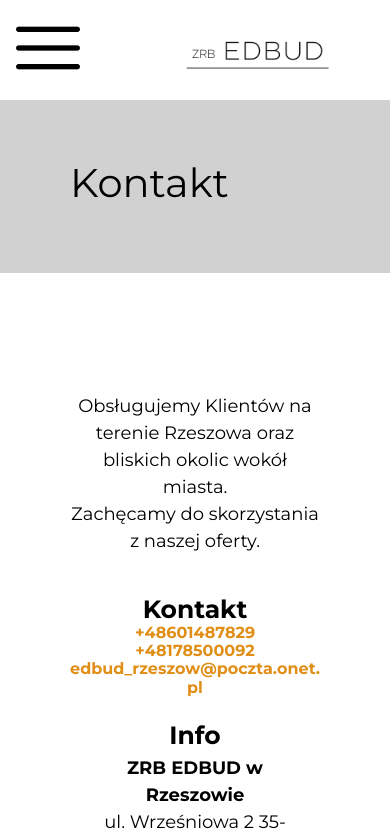
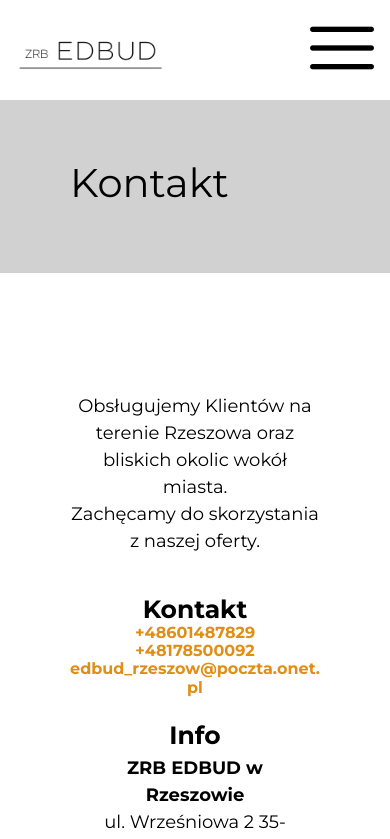
Before and after one commit to kingatos/apex-page-react, a React (Create React App) app: page /#/kontakt in a window 390 px wide. Shown: the top 839 px of the page. Built offline with nearby package versions, Linux system fonts and the light colour scheme.

Commit message:
added styled to function mobileMenu

```diff
--- a/src/common/Menu/index.js
+++ b/src/common/Menu/index.js
@@ -55,9 +55,6 @@
   if (isMobile) {
     return (
       <WrapperBurgerImage>
-        <ImageBurgerButton onClick={handleClick}>
-          <img src={burgerImage} alt="button" />
-        </ImageBurgerButton>
         <ItemMenu>
           <StyledNavLink to="/">
             <HomeIcon />
@@ -69,7 +66,9 @@
               <StyledMobileNavLink to="/o-firmie">O firmie</StyledMobileNavLink>
             </ItemMobileMenu>
             <ItemMobileMenu>
-              <StyledMobileNavLink to="/realizacje">Realizacje</StyledMobileNavLink>
+              <StyledMobileNavLink to="/realizacje">
+                Realizacje
+              </StyledMobileNavLink>
             </ItemMobileMenu>
             <ItemMobileMenu>
               <StyledMobileNavLink to="/oferta">Oferta</StyledMobileNavLink>
@@ -79,6 +78,9 @@
             </ItemMobileMenu>
           </StyledMobileMenu>
         )}
+        <ImageBurgerButton onClick={handleClick}>
+          <img src={burgerImage} alt="button" />
+        </ImageBurgerButton>
       </WrapperBurgerImage>
     );
   }
```
